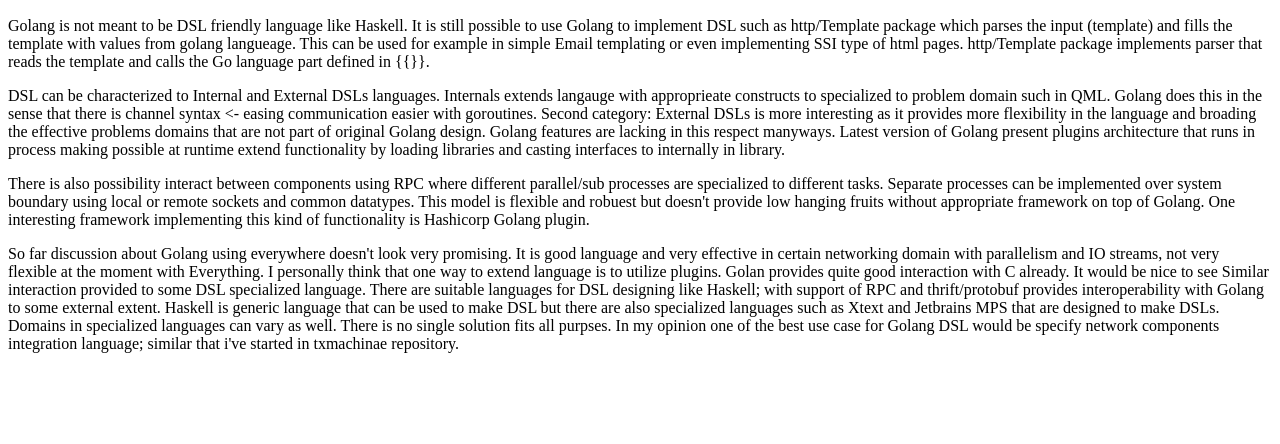
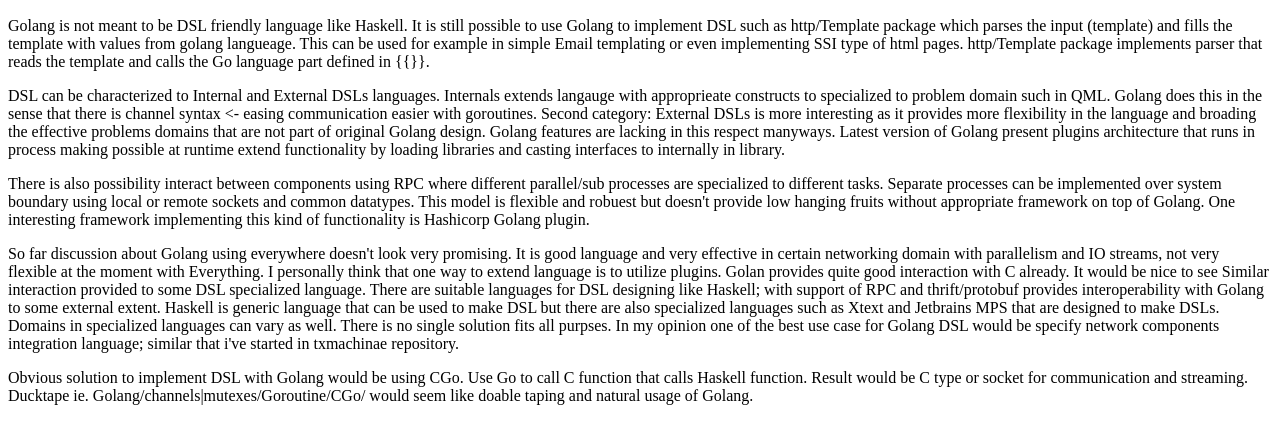
Before and after one commit to aetelani/aetelani.github.io, a plain HTML site: page index.html in a window 1280 px wide. Shown: the part 110-554 px from the top of the page. Drawn offline with Linux system fonts and the light colour scheme.

Commit message:
Update index.html
Added impl note

```diff
--- a/index.html
+++ b/index.html
@@ -15,6 +15,7 @@
   <p>DSL can be characterized to Internal and External DSLs languages. Internals extends langauge with approprieate constructs to specialized to problem domain such in QML. Golang does this in the sense that there is channel syntax <- easing communication easier with goroutines. Second category: External DSLs is more interesting as it provides more flexibility in the language and broading the effective problems domains that are not part of original Golang design. Golang features are lacking in this respect manyways. Latest version of Golang present plugins architecture that runs in process making possible at runtime extend functionality by loading libraries and casting interfaces to internally in library.</p>
   <p>There is also possibility interact between components using RPC where different parallel/sub processes are specialized to different tasks. Separate processes can be implemented over system boundary using local or remote sockets and common datatypes. This model is flexible and robuest but doesn't provide low hanging fruits without appropriate framework on top of Golang. One interesting framework implementing this kind of functionality is Hashicorp Golang plugin.</p>
   <p>So far discussion about Golang using everywhere doesn't look very promising. It is good language and very effective in certain networking domain with parallelism and IO streams, not very flexible at the moment with Everything. I personally think that one way to extend language is to utilize plugins. Golan provides quite good interaction with C already. It would be nice to see Similar interaction provided to some DSL specialized language. There are suitable languages for DSL designing like Haskell; with support of RPC and thrift/protobuf provides interoperability with Golang to some external extent. Haskell is generic language that can be used to make DSL but there are also specialized languages such as Xtext and Jetbrains MPS that are designed to make DSLs. Domains in specialized languages can vary as well. There is no single solution fits all purpses. In my opinion one of the best use case for Golang DSL would be specify network components integration language; similar that i've started in txmachinae repository.</p>
+  <p>Obvious solution to implement DSL with Golang would be using CGo. Use Go to call C function that calls Haskell function. Result would be C type or socket for communication and streaming. Ducktape ie. Golang/channels|mutexes/Goroutine/CGo/<dsl> would seem like doable taping and natural usage of Golang. </p>
   </p>
   </body>
 </html>
```
